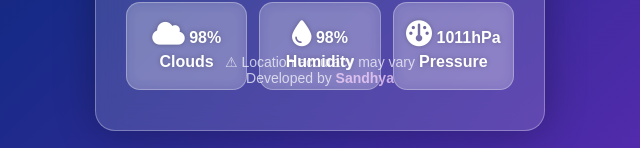
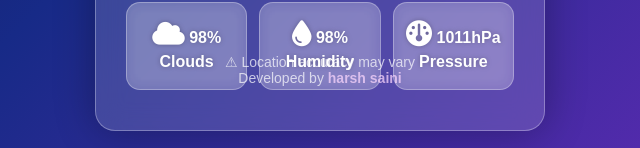
Before and after one commit to harsh433434/app-of-weather, a plain HTML site: page index.html in a window 1280 px wide. Shown: the part 694-842 px from the top of the page, 320-960 px from the left. Drawn offline with Linux system fonts and the light colour scheme.

Commit message:
Update index.html

```diff
--- a/index.html
+++ b/index.html
@@ -65,7 +65,7 @@
 
     <footer>
         <p>⚠ Location accuracy may vary</p>
-        <p>Developed by <strong>Sandhya</strong></p>
+        <p>Developed by <strong>harsh saini</strong></p>
     </footer>
 
     <script src="app.js"></script>
```
